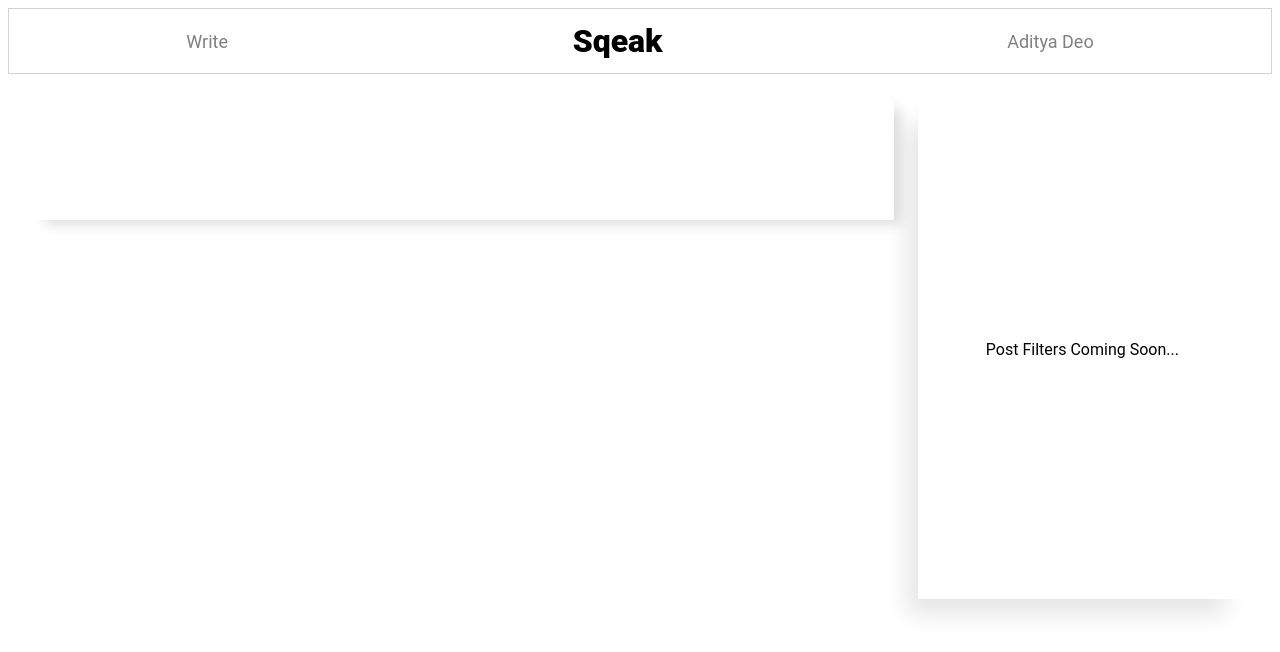
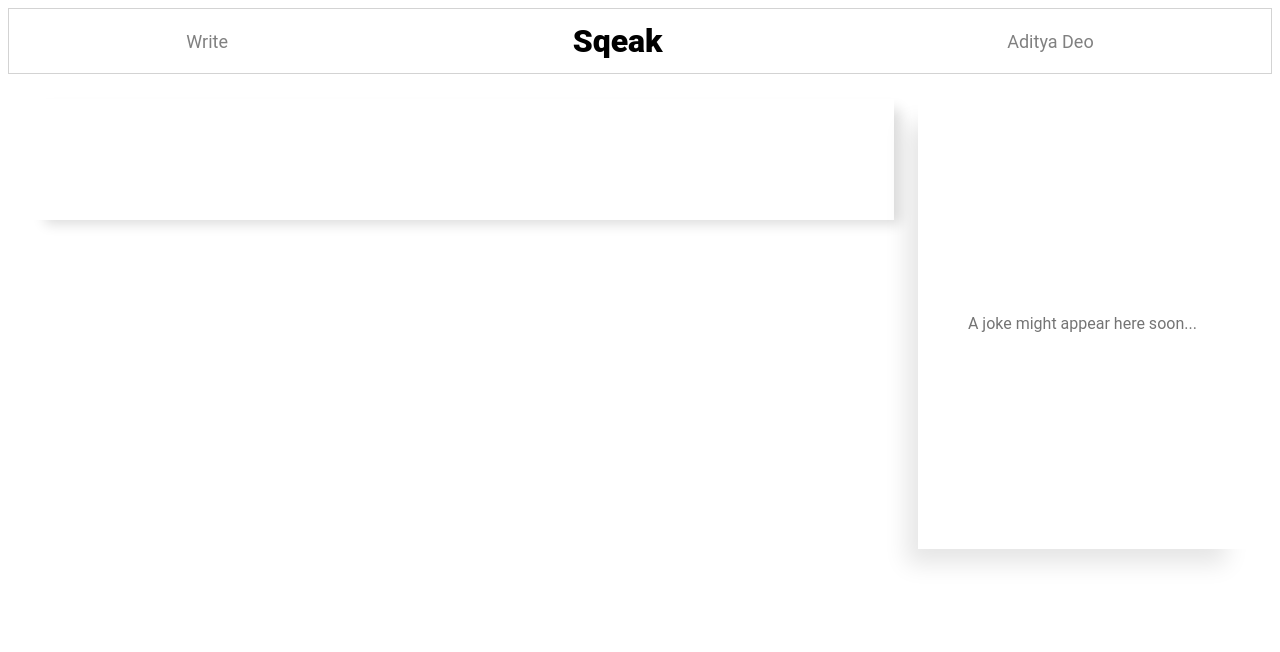
Before and after one commit to aditya-deo/sqeak-frontend, a React (Create React App) app: page / in a window 1280 px wide. Shown: the top 652 px of the page. Built offline with nearby package versions, Linux system fonts and the light colour scheme; no server answers.

Commit message:
add joke api

```diff
--- a/src/Components/Content.css
+++ b/src/Components/Content.css
@@ -7,12 +7,15 @@
   -webkit-box-shadow: -16px 20px 22px -5px rgba(0, 0, 0, 0.1);
   -moz-box-shadow: -16px 20px 22px -5px rgba(0, 0, 0, 0.1);
   box-shadow: -16px 20px 22px -5px rgba(0, 0, 0, 0.1);
-  height: 500px;
+  height: 400px;
   margin: 25px;
   width: 500px;
   display: flex;
   align-items: center;
   justify-content: center;
+  padding: 25px;
+  line-height: 30px;
+  color: rgb(116, 116, 116);
 }
 
 .posts {
--- a/src/Components/Content.js
+++ b/src/Components/Content.js
@@ -14,6 +14,8 @@ const Content = () => {
       content: "",
     },
   ]);
+
+  const [joke, setJoke] = useState("A joke might appear here soon...");
   useEffect(() => {
     axios
       .get("http://localhost:5000/cards")
@@ -23,6 +25,14 @@ const Content = () => {
       })
       .catch((error) => {
         console.log(error);
+      });
+  }, []);
+
+  useEffect(() => {
+    axios
+      .get("https://v2.jokeapi.dev/joke/Any?safe-mode&type=single")
+      .then((res) => {
+        setJoke(res.data.joke);
       });
   }, []);
 
@@ -42,7 +52,7 @@ const Content = () => {
           );
         })}
       </div>
-      <div className="filter">Post Filters Coming Soon...</div>
+      <div className="filter">{joke}</div>
     </div>
   );
 };
--- a/src/Components/Write.css
+++ b/src/Components/Write.css
@@ -52,6 +52,7 @@ textarea:focus {
   text-decoration: none;
   display: inline-block;
   font-size: x-large;
+  font-weight: 800;
   width: 100%;
   cursor: pointer;
 }
```
Also changed, not shown: src/index.js (+5 -5 lines).
